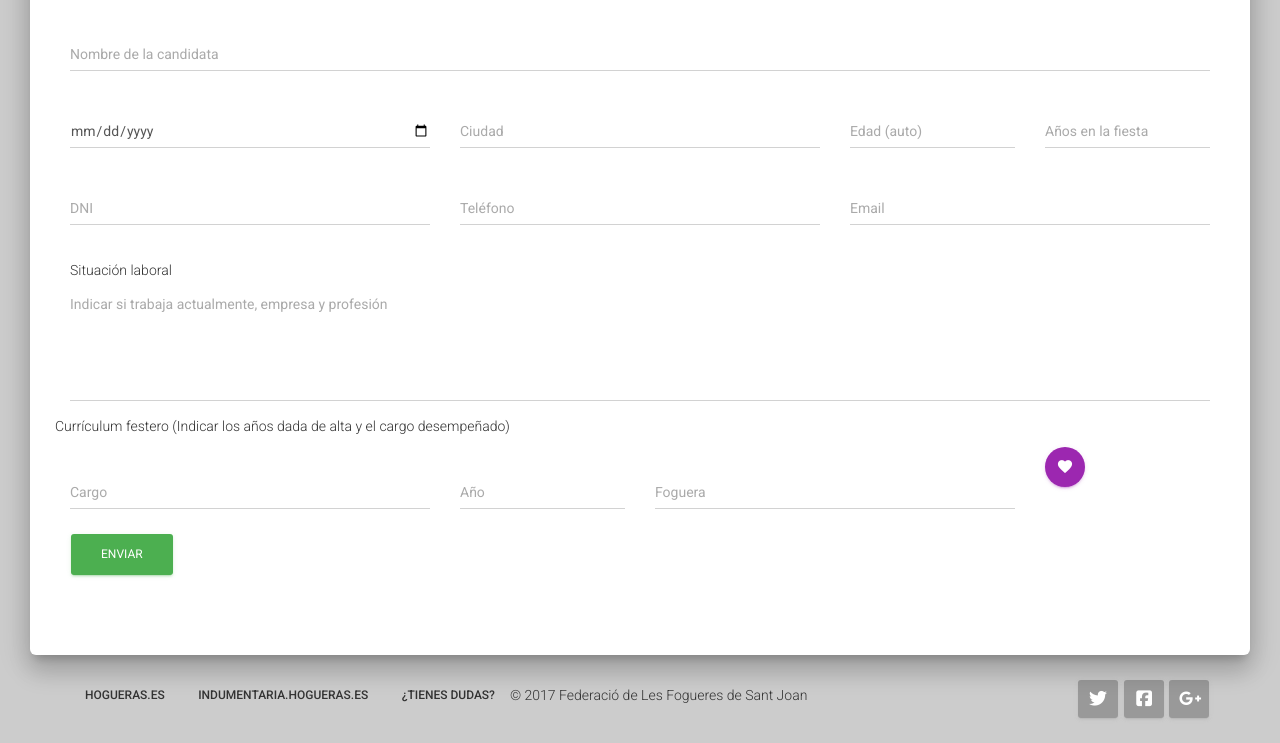
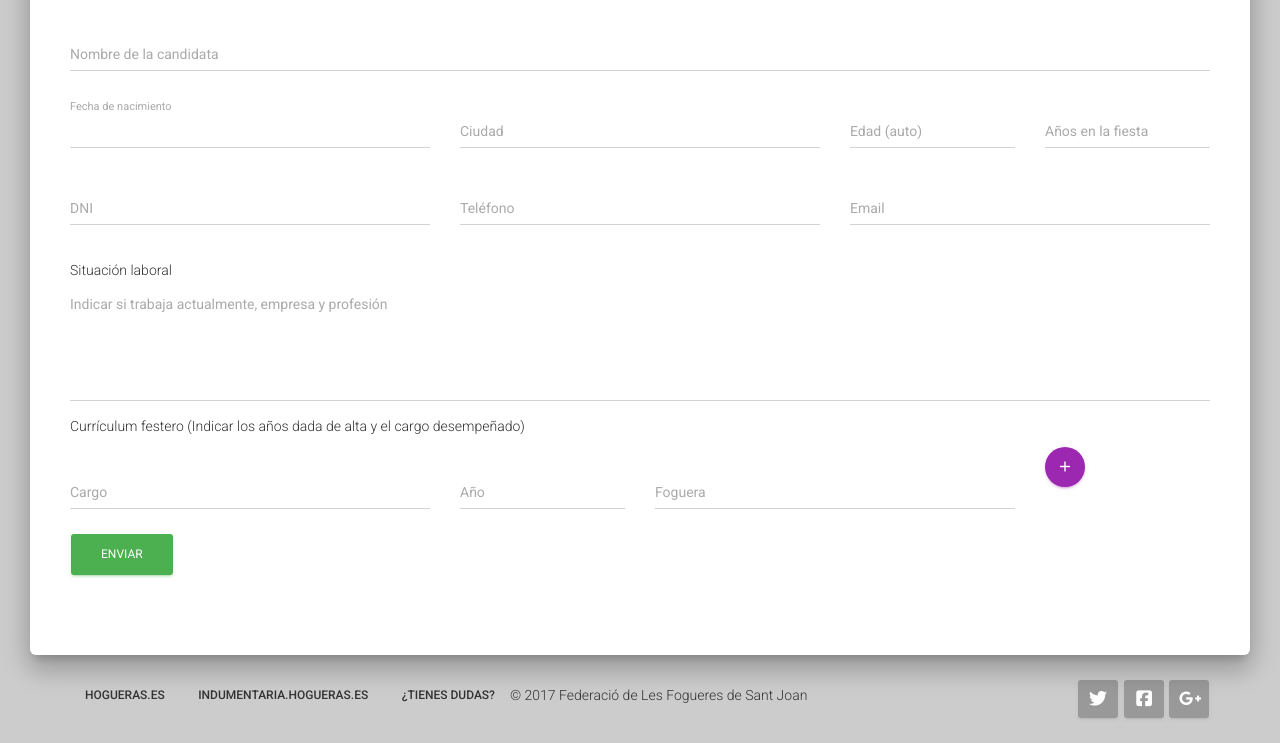
Before and after one commit to federaciofogueres/formulario-candidatas, a PHP site: page /indo.php in a window 1280 px wide. Shown: the part 401-1144 px from the top of the page. Run offline with PHP 8.4, Linux system fonts and the light colour scheme; some libraries are stand-ins or nearby versions.

Commit message:
Entradas de cargos dinámica creada y varios tipos de entrada de datos cambiados

```diff
--- a/indo.php
+++ b/indo.php
@@ -1,26 +1,26 @@
 <!doctype html>
 <html lang="en">
 <head>
-	<meta charset="utf-8" />
+    <meta charset="utf-8"/>
     <link rel="apple-touch-icon" sizes="76x76" href="assets/img/apple-icon.png">
     <link rel="icon" type="image/png" href="assets/img/favicon.png">
-	<meta http-equiv="X-UA-Compatible" content="IE=edge,chrome=1" />
+    <meta http-equiv="X-UA-Compatible" content="IE=edge,chrome=1"/>
 
     <title>Formulario Candidatas 2017 | Federació de Les Fogueres de Sant Joan</title>
 
-	<meta content='width=device-width, initial-scale=1.0, maximum-scale=1.0, user-scalable=0' name='viewport' />
+    <meta content='width=device-width, initial-scale=1.0, maximum-scale=1.0, user-scalable=0' name='viewport'/>
 
     <!--     Fonts and icons     -->
-	<link rel="stylesheet" href="https://fonts.googleapis.com/icon?family=Material+Icons" />
-    <link rel="stylesheet" type="text/css" href="https://fonts.googleapis.com/css?family=Roboto:300,400,500,700" />
-	<link rel="stylesheet" href="https://maxcdn.bootstrapcdn.com/font-awesome/latest/css/font-awesome.min.css" />
+    <link rel="stylesheet" href="https://fonts.googleapis.com/icon?family=Material+Icons"/>
+    <link rel="stylesheet" type="text/css" href="https://fonts.googleapis.com/css?family=Roboto:300,400,500,700"/>
+    <link rel="stylesheet" href="https://maxcdn.bootstrapcdn.com/font-awesome/latest/css/font-awesome.min.css"/>
 
     <!-- CSS Files -->
-    <link href="assets/css/bootstrap.min.css" rel="stylesheet" />
+    <link href="assets/css/bootstrap.min.css" rel="stylesheet"/>
     <link href="assets/css/material-kit.css" rel="stylesheet"/>
 
     <!-- CSS Just for demo purpose, don't include it in your project -->
-	<link href="assets/css/demo.css" rel="stylesheet" />
+    <link href="assets/css/demo.css" rel="stylesheet"/>
 </head>
 
 <body class="tutorial-page">
@@ -38,7 +38,7 @@
             <a href="http://www.creative-tim.com">
                 <div class="logo-container">
                     <div class="brand">
-                    Candidatas 2017
+                        Candidatas 2018
                     </div>
                 </div>
             </a>
@@ -48,24 +48,21 @@
 </nav>
 
 <div class="wrapper">
-	<div class="header header-filter" style="background-image: url('https://images.unsplash.com/photo-1423655156442-ccc11daa4e99?crop=entropy&dpr=2&fit=crop&fm=jpg&h=750&ixjsv=2.1.0&ixlib=rb-0.3.5&q=50&w=1450');">
+    <div class="header header-filter"
+         style="background-image: url('https://images.unsplash.com/photo-1423655156442-ccc11daa4e99?crop=entropy&dpr=2&fit=crop&fm=jpg&h=750&ixjsv=2.1.0&ixlib=rb-0.3.5&q=50&w=1450');">
         <div class="container">
             <div class="row">
                 <div class="col-md-6 col-md-offset-3">
-					<h1 class="title text-center">Formulario Elecció de la Bellesa del Foc 2017</h1>
+                    <h1 class="title text-center">Formulario Elecció de la Bellesa del Foc 2018</h1>
                 </div>
             </div>
         </div>
     </div>
 
-	<div class="main main-raised">
+    <div class="main main-raised" id="formulario">
         <div class="section">
             <div class="container">
-
-
                 <form class="" action="" method="post">
-
-
                     <div class="row">
                         <div class="col-md-12">
                             <div class="form-group label-floating">
@@ -77,7 +74,10 @@
 
                     <div class="row">
                         <div class="col-md-4">
-							<input class="form-control" type="date" id="fechanac" name="fechanac"/>
+                            <div class="form-group label-static is-empty">
+                                <label class="control-label">Fecha de nacimiento</label>
+                                <input class="datepicker form-control" type="text" id="fechanac" name="fechanac"/>
+                            </div>
                         </div>
                         <div class="col-md-4">
                             <div class="form-group label-floating">
@@ -94,7 +94,7 @@
                         <div class="col-md-2">
                             <div class="form-group label-floating">
                                 <label class="control-label">Años en la fiesta</label>
-								<input id="anyosfiesta" name="anyosfiesta" type="text" class="form-control" required>
+                                <input id="anyosfiesta" name="anyosfiesta" type="number" min="0" max="100" class="form-control" required>
                             </div>
                         </div>
                     </div>
@@ -123,38 +123,50 @@
                     <div class="row">
                         <div class="col-md-12" style="margin-top:20px;">
                             <p>Situación laboral</p>
-							<textarea class="form-control" maxlength="300" placeholder="Indicar si trabaja actualmente, empresa y profesión" rows="5" style="margin-top:-20px;" required></textarea>
+                            <textarea class="form-control" maxlength="300"
+                                      placeholder="Indicar si trabaja actualmente, empresa y profesión" rows="5"
+                                      style="margin-top:-20px;" required></textarea>
                         </div>
                     </div>
 
-					<div class="row">
                     <p>Currículum festero (Indicar los años dada de alta y el cargo desempeñado)</p>
+
+                    <div class="row clonedDatosCargo" id="datosCargo1">
                         <div class="col-md-4">
                             <div class="form-group label-floating">
                                 <label class="control-label">Cargo</label>
-								<input type="text" class="form-control">
+                                <select type="text" class="form-control" id="tipoCargo1" required>
+                                        <option value=""></option>
+                                        <option value="Dama">Dama</option>
+                                        <option value="Belleza">Belleza</option>
+                                        <option value="Dama infantil">Dama infantil</option>
+                                        <option value="Belleza infantil">Belleza infantil</option>
+                                </select>
                             </div>
                         </div>
                         <div class="col-md-2">
                             <div class="form-group label-floating">
                                 <label class="control-label">Año</label>
-								<input type="year" class="form-control">
+                                <input type="number" min="1900" class="form-control" id="anyoCargo1">
                             </div>
                         </div>
                         <div class="col-md-4">
                             <div class="form-group label-floating">
                                 <label class="control-label">Foguera</label>
-								<input type="text" class="form-control">
+                                <input type="text" class="form-control" id="hogueraCargo1">
                             </div>
                         </div>
-						<div class="col-md-2">
-							<a class="btn btn-primary btn-fab btn-fab-mini btn-round">
-								<i class="material-icons">favorite</i>
+                        <div class="col-md-2 rowOptions">
+                            <a class="btn btn-primary btn-fab btn-fab-mini btn-round" id="add">
+                                <i class="material-icons">add</i>
+                            </a>
+                            <a class="btn btn-primary btn-fab btn-fab-mini btn-round" id="remove">
+                                <i class="material-icons">remove</i>
                             </a>
                         </div>
                     </div>
 
-					<button class="btn btn-success" type="submit">Enviar</button>
+                    <button class="btn btn-success" type="submit" id="btnEnviar">Enviar</button>
 
                 </form>
 
@@ -216,11 +228,14 @@
 <!-- Control Center for Material Kit: activating the ripples, parallax effects, scripts from the example pages etc -->
 <script src="assets/js/material-kit.js" type="text/javascript"></script>
 
-	<script src="https://cdnjs.cloudflare.com/ajax/libs/moment.js/2.18.1/moment-with-locales.min.js" type="text/javascript"></script>
+<script src="https://cdnjs.cloudflare.com/ajax/libs/moment.js/2.18.1/moment-with-locales.min.js"
+        type="text/javascript"></script>
 
 <script>
-		$(document).ready(function(){
-			$('#fechanac').on('change', function(e){
+    $(document).ready(function () {
+        $('#remove').hide();
+        $('#fechanac').on('blur', function (e) {
+            debugger;
             var date = $('#fechanac').val();
             date = moment(date, "YYYY-MM-DD");
             var age = moment().diff(date, 'years');
@@ -228,9 +243,48 @@
             $('#edad').trigger("change");
         });
         $(window).on('scroll', materialKit.checkScrollForTransparentNavbar);
-			// $('#fechanac').datepicker({
+
+        $('#add').on('click', function (e) {
+            debugger;
+            var numRows = $('.clonedDatosCargo').length;
+            var newNumRows = new Number(numRows + 1);
+            var newRow = $('#datosCargo' + numRows).clone(true).attr('id', 'datosCargo' + newNumRows);
+
+            newRow.find("[id^='hogueraCargo']").attr('id', 'hogueraCargo' + newNumRows).val('');
+            newRow.find("[id^='anyoCargo']").attr('id', 'anyoCargo' + newNumRows).val('');
+            newRow.find("[id^='tipoCargo']").attr('id', 'tipoCargo' + newNumRows).val('');
+            newRow.find('#remove').show();
+
+
+            $('#datosCargo' + numRows).find('#add').remove();
+            $('#datosCargo' + numRows).find('#remove').remove();
+
+
+            $('#datosCargo' + numRows).after(newRow);
+        });
+
+        $('#remove').on('click', function (e) {
+            debugger;
+            var numRows = $('.clonedDatosCargo').length;
+            var newNumRows = new Number(numRows - 1);
+
+            var btnAdd = $('#add');
+            var btnRemove = $('#remove');
+
+            if (newNumRows == 1) {
+                btnRemove.hide();
+            }
+
+            $('#datosCargo' + newNumRows).find('.rowOptions').append(btnAdd);
+            $('#datosCargo' + newNumRows).find('.rowOptions').append(btnRemove);
+
+            $('#datosCargo' + numRows).remove();
+        });
+
+
+        //$('#fechanac').datepicker({
         // 	weekStart:2
-			// });
+        //});
     });
 </script>
 </html>
```
Also changed, not shown: .htaccess (deleted), 1 other file. Lines whose indentation alone changed are shown as unchanged.
